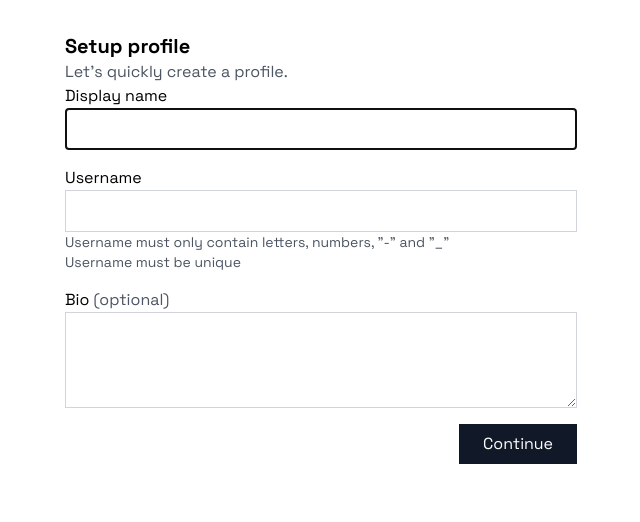
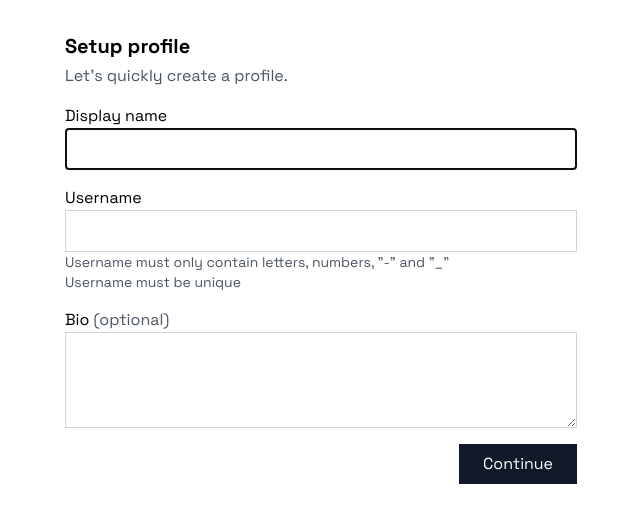
Before and after one commit to nelrnd/social-media, a Next.js app: page /profile-setup in a window 1280 px wide. Shown: the top 522 px of the page, without its empty margins (319-959 px from the left). Built offline with nearby package versions, Linux system fonts and the light colour scheme; no server answers.

Commit message:
Space evenly in setup profile

```diff
--- a/app/profile-setup/page.tsx
+++ b/app/profile-setup/page.tsx
@@ -12,8 +12,10 @@ export default async function ProfileSetupPage() {
   return (
     <main>
       <div className="max-w-[32rem] m-auto py-8">
-        <h1 className="text-xl font-bold">Setup profile</h1>
-        <p className="text-gray-600">Let&apos;s quickly create a profile.</p>
+        <h1 className="text-xl font-bold mb-1">Setup profile</h1>
+        <p className="text-gray-600 mb-4">
+          Let&apos;s quickly create a profile.
+        </p>
         <ProfileForm buttonText="Continue" />
       </div>
     </main>
```
